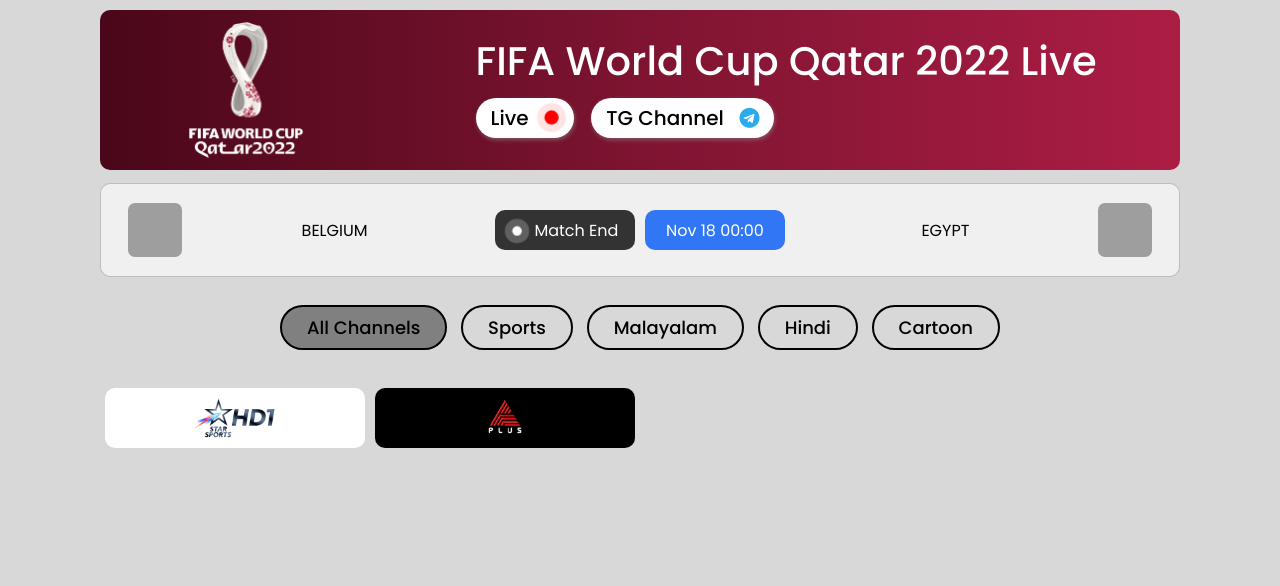
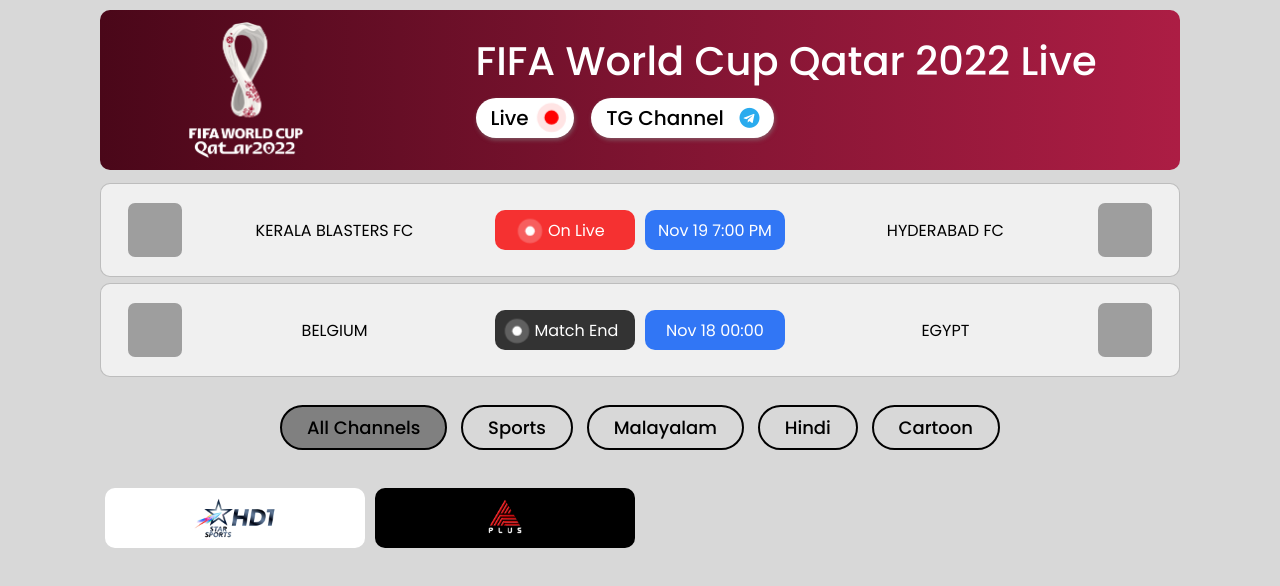
Before and after one commit to info-kerala/Live, a plain HTML site: page index.html in a window 1280 px wide. Drawn offline with nearby package versions, Linux system fonts and the light colour scheme; grey boxes are pictures that could not be loaded.

Commit message:
Update index.html

```diff
--- a/index.html
+++ b/index.html
@@ -45,6 +45,31 @@
   </section>
 
   <div class="container">
+    <div class="cont-box-1">
+        <div class="box-1">
+            <div class="team-1">
+              <div class="team-logo">
+                <img class="logo-img" src="https://ssl.gstatic.com/onebox/media/sports/logos/_5VS8XluJxBhUh29V2yB_Q_96x96.png">
+              </div>
+              <div class="team-name">
+                <h1 class="team-h1">KERALA BLASTERS FC</h1>
+              </div>
+            </div>
+            <div class="time-status">
+                <a class="status-1 on-live play-2" href="asianet-plus.html"><button><span class="status-bulb"></span>&nbsp;&nbsp;&nbsp;On Live</button></a>
+                <span class="status-time"><p class="m-t">Nov 19 7:00 PM</p></span>
+            </div>
+            <div class="team-2">
+              <div class="team-2-name">
+                <h1 class="team-h1">HYDERABAD FC</h1>
+              </div>
+              <div class="team-2-logo">
+                <!-- <img class="logo-img" alt="Argentina" height="70" src="https://ssl.gstatic.com/onebox/media/sports/logos/AKqvkBpIyr-iLOK7Ig7-yQ_96x96.png" title="UAE" width="70"> -->
+                <img class="logo-img-2" src="https://ssl.gstatic.com/onebox/media/sports/logos/VqqF7mFu9h98HGqDxGQaBw_96x96.png" title="UAE" width="70">
+              </div>
+            </div>
+        </div>
+    </div>
     <div class="cont-box-1">
         <div class="box-1">
             <div class="team-1">
@@ -111,28 +136,6 @@
           </span>
       </div>
 
-      <!-- <div class="image" data-name="sports">
-        <span>
-            <a class="button play-2" href="//stream.crichd.vip/update/skys5.php"><img src="Channel-Logos/Starsports1Hd.png"></a>
-          </span>
-      </div>
-
-      <div class="image" data-name="sports">
-        <span>
-            <a class="button play-2" href="//stream.crichd.vip/update/tensp.php"><img src="Channel-Logos/Starsports1Hd.png"></a>
-          </span>
-      </div>
-
-      <div class="image" data-name="sports">
-        <span>
-            <a class="button play-2" href="//stream.crichd.vip/update/skysfotb.php"><img src="Channel-Logos/Starsports1Hd.png"></a>
-          </span>
-      </div>
-
- -->
-
-
-
 
 
     </div>
```
